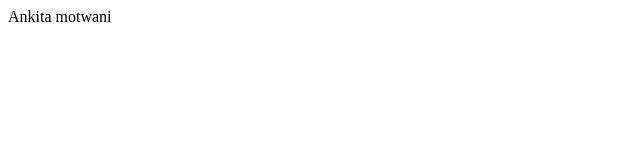
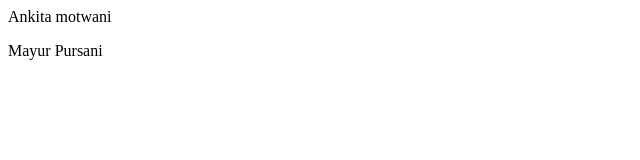
Before and after one commit to AnkitaM-u/basicGit, a plain HTML site: page index.html in a window 1280 px wide. Shown: the full height of the page, 0-640 px from the left. Drawn offline with Linux system fonts and the light colour scheme.

Commit message:
new changes

```diff
--- a/index.html
+++ b/index.html
@@ -1 +1,2 @@
 <p>Ankita motwani</p>
+<p>Mayur Pursani</p>
```
